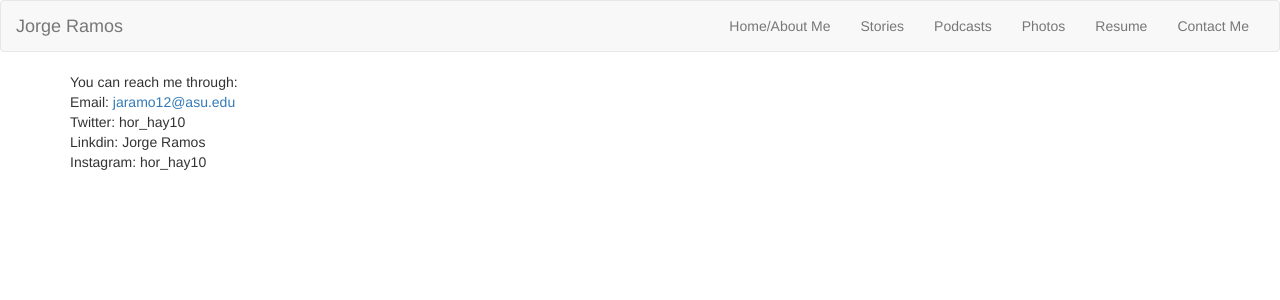
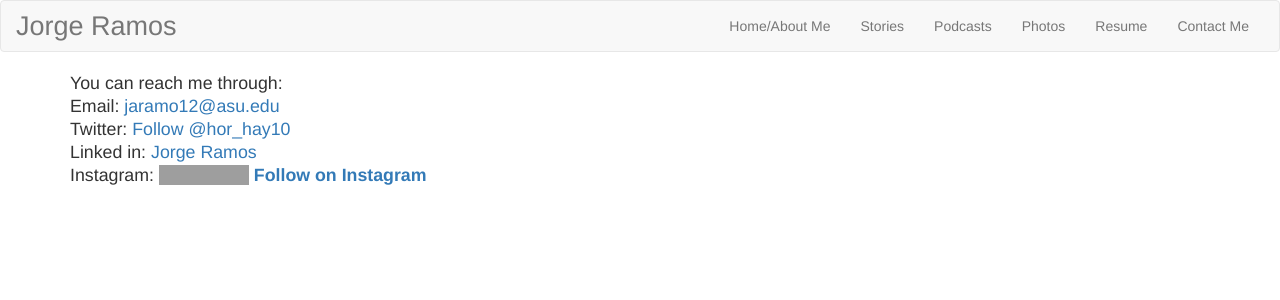
Before and after one commit to horhay10/horhay10.github.io, a Jekyll site: the page built from html/contactMe.html, in a window 1280 px wide. Shown: the top 300 px of the page. Built offline with Jekyll 4.4.1, drawn with Linux system fonts in a browser that asks for light colours; nearby versions of some CDN libraries; comment, search, counter and statistics services are not loaded; grey boxes are pictures that could not be loaded.

Commit message:
updated contact me page

```diff
--- a/_layouts/default.html
+++ b/_layouts/default.html
@@ -24,7 +24,8 @@
                   <span class="icon-bar"></span>
                   <span class="icon-bar"></span>
               </button>
-              <a class="navbar-brand" href="/index.html">Jorge Ramos</a>
+              <a class="navbar-brand" href="/index.html"><div id="brand">
+                  Jorge Ramos</div></a>
               </div>
                <div class="collapse navbar-collapse" id="myNavbar">
             <ul class="nav navbar-nav navbar-right">
--- a/css/contactMe.css
+++ b/css/contactMe.css
@@ -0,0 +1,4 @@
+.plugs{
+    font-size: 127%;
+    line-height: 130%;
+}
--- a/css/default.css
+++ b/css/default.css
@@ -11,3 +11,7 @@ body {
     font-size: 140%;
     font-weight: bold;
 }
+
+#brand{
+    font-size: 150%;
+}
--- a/html/contactMe.html
+++ b/html/contactMe.html
@@ -1,8 +1,20 @@
 ---
 layout: default
 ---
+<link href="/css/contactMe.css" type="text/css" rel="stylesheet">
+<div class="plugs">
 You can reach me through:<br>
 Email: <a href="mailto:jaramo12@asu.edu">jaramo12@asu.edu</a><br>
-Twitter: hor_hay10<br>
-Linkdin: Jorge Ramos<br>
-Instagram: hor_hay10<br>
+Twitter:
+<a href="https://twitter.com/hor_hay10" class="twitter-follow-button" data-show-count="false">Follow @hor_hay10</a><script async src="//platform.twitter.com/widgets.js" charset="utf-8"></script>
+<br>
+Linked in: <a href="https://www.linkedin.com/in/jorge-ramos-131457133/">Jorge Ramos</a><br>
+Instagram:
+<style>.ig-b- { display: inline; }
+.ig-b- img { visibility: hidden; }
+.ig-b-:hover { background-position: 0 -60px; } .ig-b-:active { background-position: 0 -120px; }
+.ig-b-16 { width: 16px; height: 16px; background: url(//badges.instagram.com/static/images/ig-badge-sprite-16.png) no-repeat 0 0; }
+@media only screen and (-webkit-min-device-pixel-ratio: 2), only screen and (min--moz-device-pixel-ratio: 2), only screen and (-o-min-device-pixel-ratio: 2 / 1), only screen and (min-device-pixel-ratio: 2), only screen and (min-resolution: 192dpi), only screen and (min-resolution: 2dppx) {
+.ig-b-16 { background-image: url(//badges.instagram.com/static/images/ig-badge-sprite-16@2x.png); background-size: 60px 178px; } }</style>
+<a href="https://www.instagram.com/hor_hay10/?ref=badge" class="ig-b- ig-b-16"><img src="//badges.instagram.com/static/images/ig-badge-16.png" alt="Instagram" /> <b>Follow on Instagram</b></a><br>
+</div>
```
